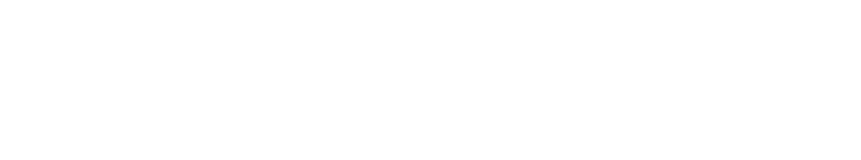
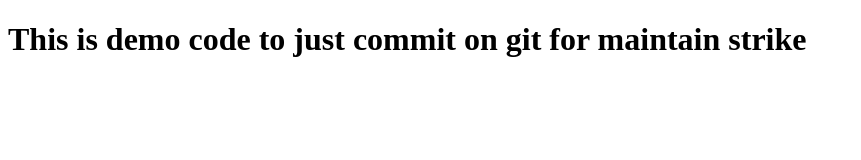
Before and after one commit to omsurve/Js-hindi-youtube, a plain HTML site: page 04_control_flow/index.html in a window 1280 px wide. Shown: the whole page, without its empty margins (0-861 px from the left). Drawn offline with Linux system fonts and the light colour scheme.

Commit message:
to maintain git strike

```diff
--- a/04_control_flow/index.html
+++ b/04_control_flow/index.html
@@ -6,6 +6,8 @@
     <title>Document</title>
 </head>
 <body>
-
+   <h1>
+    This is demo code to just commit on git for maintain strike
+   </h1>
 </body>
 </html>
```
